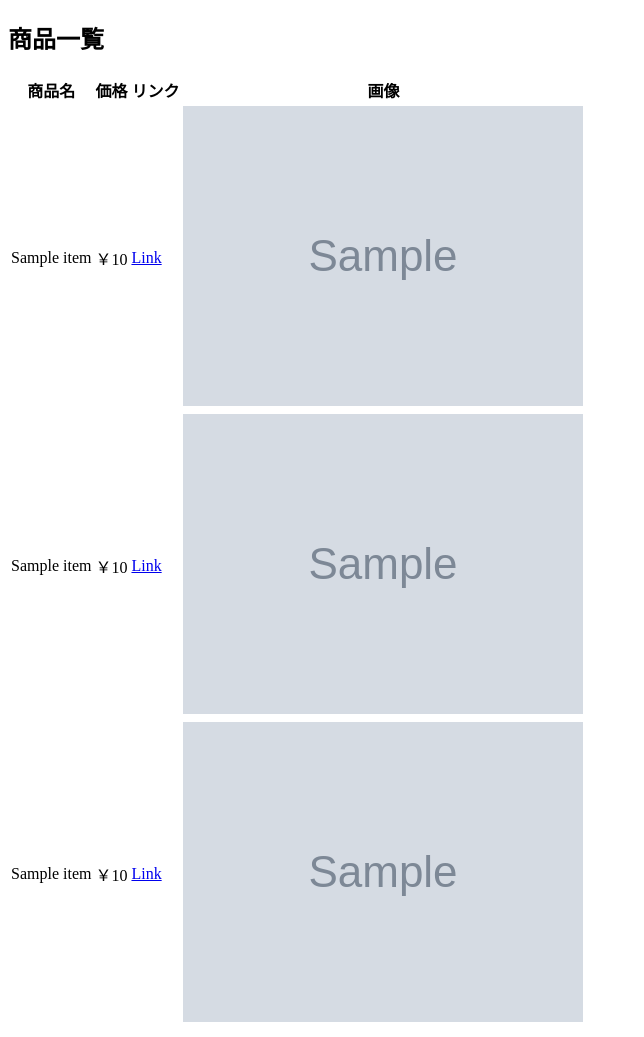
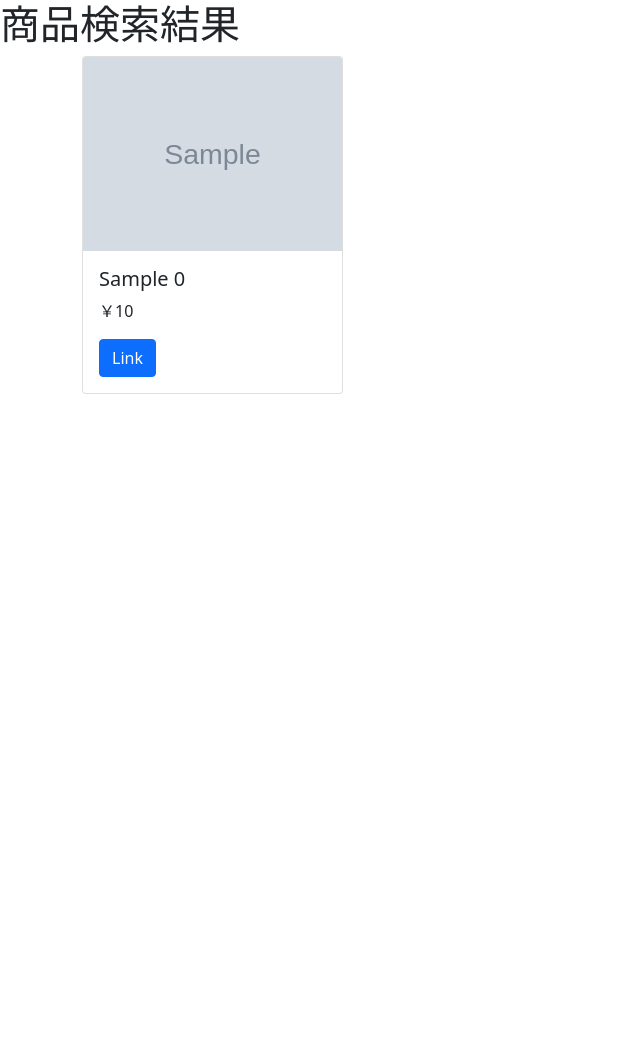
Before and after one commit to daikinakai/rakutenTech_team5, a Django app: template myapp/templates/myapp/views.html in a window 1280 px wide. Shown: the whole page, without its empty margins (0-644 px from the left). After the commit the page ends 394 px from the top, so only its background shows below. Run offline with Django 4.2, Linux system fonts and the light colour scheme; the template is opened without the code that fills it: most values are stand-ins (such as "Sample title", 1, 10 or a date in 2020); grey boxes marked "Sample" are stand-in pictures.

Commit message:
base.htmlの導入,bootstrapの導入

```diff
--- /dev/null
+++ b/myapp/templates/myapp/base.html
@@ -0,0 +1,18 @@
+<!doctype html>
+<html lang="ja">
+
+<head>
+    <link href="https://cdn.jsdelivr.net/npm/bootstrap@5.0.2/dist/css/bootstrap.min.css" rel="stylesheet"
+        integrity="sha384-EVSTQN3/azprG1Anm3QDgpJLIm9Nao0Yz1ztcQTwFspd3yD65VohhpuuCOmLASjC" crossorigin="anonymous">
+    <meta charset="UTF-8">
+    <title>
+        {% block headTitle %}{% endblock %}
+    </title>
+</head>
+
+<body>
+    <h1>{% block bodyTitle  %}{% endblock %}</h1>
+    {% block content %}{% endblock %}
+</body>
+
+</html>
--- a/myapp/templates/myapp/views.html
+++ b/myapp/templates/myapp/views.html
@@ -1,59 +1,27 @@
-<!doctype html>
-<html lang="en">
 
-<head>
-    <meta charset="UTF-8">
-    <title>Python Course</title>
-</head>
+{% extends "myapp/base.html" %}
 
-<body>
-    <h2>商品一覧</h2>
-    <table>
-        <thead>
-            <tr>
-                <th>商品名</th>
-                <th>価格</th>
-                <th>リンク</th>
-                <th>画像</th>
-            </tr>
-        </thead>
-        <tbody>
-            {% for item in data.sentakuki %}
-                {% if forloop.first %}
-                <tr>
-                    <td>{{ item.name }}</td>
-                    <td>￥{{ item.price }}</td>
-                    <td><a href="{{ item.url }}" target="_blank">Link</a></td>
-                    <td><img src="{{ item.image_url }}" alt="{{ item.name }}"></td>
-                </tr>
-                {%endif %}
+{% block headerTitle %}商品検索結果{% endblock %}
+{% block bodyTitle %}商品検索結果{% endblock %}
+{% block content %}
+    <div class="container">
+        <div class="row">
+            {% for category, items in data.items %}
+            {% if items %}
+            {% with item=items.0 %}
+            <div class="col-md-3">
+                <div class="card">
+                    <img src="{{ item.image_url }}" class="card-img-top" alt="{{ item.name }}">
+                    <div class="card-body">
+                        <h5 class="card-title">{{ item.name }}</h5>
+                        <p class="card-text">￥{{ item.price }}</p>
+                        <a href="{{ item.url }}" class="btn btn-primary" target="_blank">Link</a>
+                    </div>
+                </div>
+            </div>
+            {% endwith %}
+            {% endif %}
             {% endfor %}
-        </tbody>
-        <tbody>
-            {% for item in data.reizouko %}
-                {% if forloop.first %}
-                <tr>
-                    <td>{{ item.name }}</td>
-                    <td>￥{{ item.price }}</td>
-                    <td><a href="{{ item.url }}" target="_blank">Link</a></td>
-                    <td><img src="{{ item.image_url }}" alt="{{ item.name }}"></td>
-                </tr>
-                {%endif %}
-            {% endfor %}
-        </tbody>
-        <tbody>
-            {% for item in data.denshi %}
-                {% if forloop.first %}
-                <tr>
-                    <td>{{ item.name }}</td>
-                    <td>￥{{ item.price }}</td>
-                    <td><a href="{{ item.url }}" target="_blank">Link</a></td>
-                    <td><img src="{{ item.image_url }}" alt="{{ item.name }}"></td>
-                </tr>
-                {%endif %}
-            {% endfor %}
-        </tbody>
-    </table>
-</body>
-
-</html>
+        </div>
+    </div>
+{% endblock %}
--- a/myapp/views.py
+++ b/myapp/views.py
@@ -33,7 +33,7 @@ def input_view(request):
         if form.is_valid():
             # フォームがバリデーションを通過した場合、データを処理
             params = {}
-            params['genre'] = form.cleaned_data['genre']
+            # params['genre'] = form.cleaned_data['genre']
             params['price_reizouko'] = form.cleaned_data['price_reizouko']
             params['price_denshi']  = form.cleaned_data['price_denshi']
             params['price_sentakuki'] = form.cleaned_data['price_sentakuki']
```
